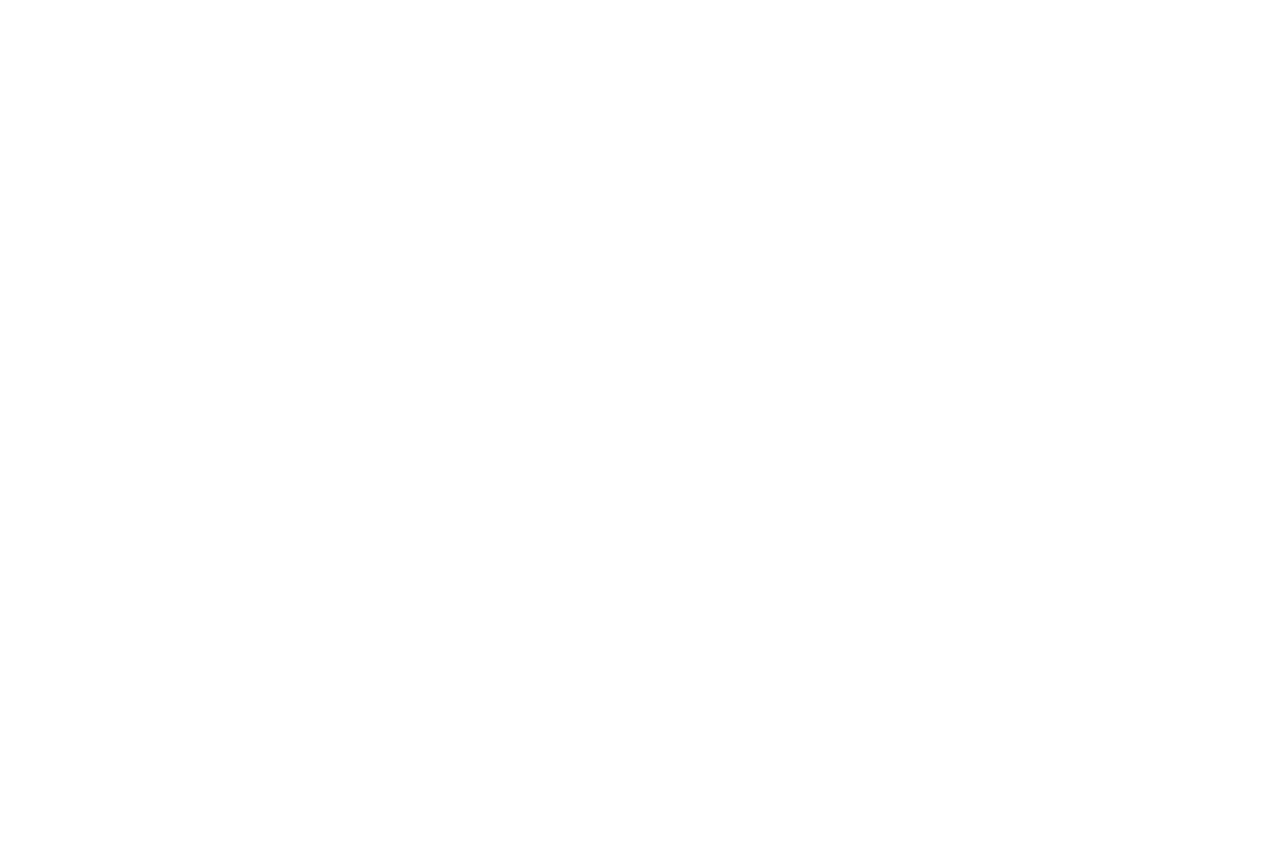
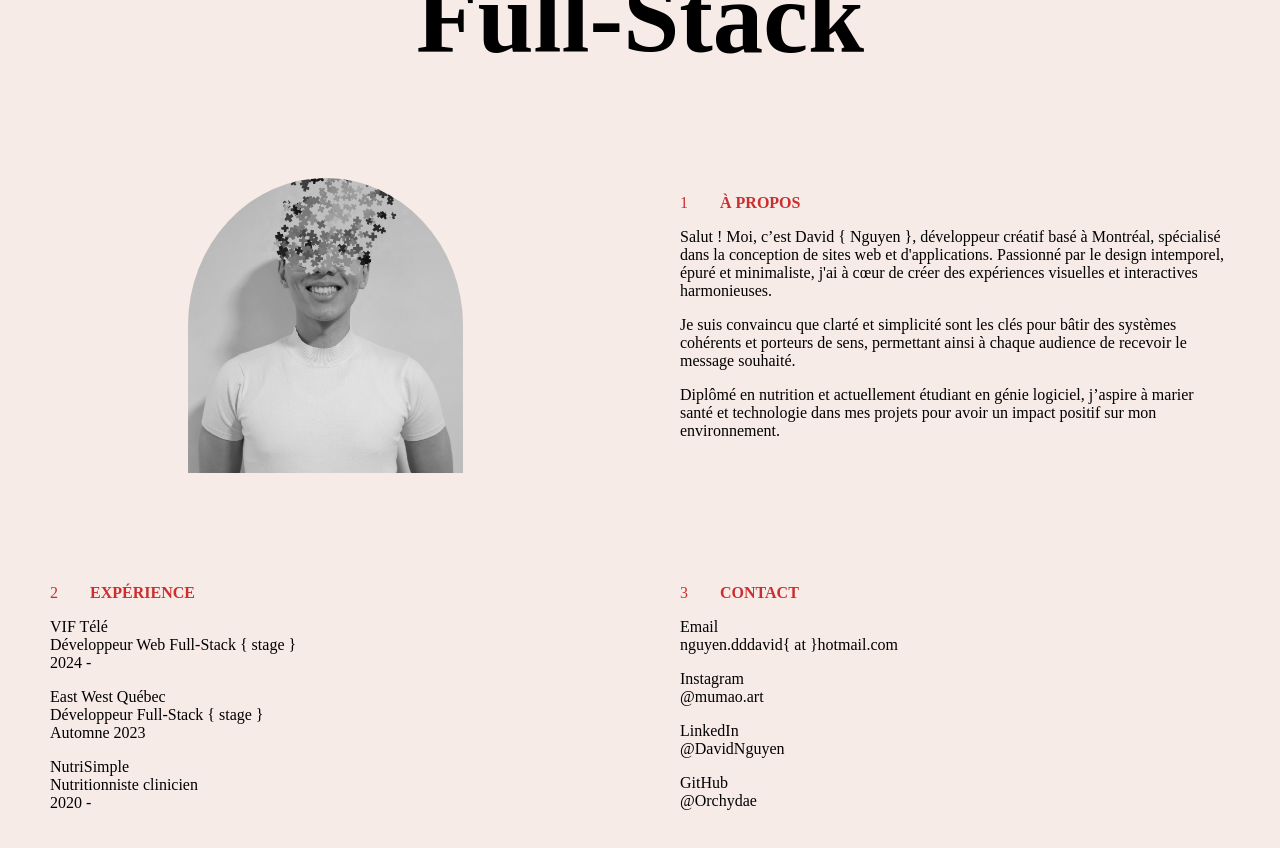
Before and after one commit to Orchydae/nomauclature, a React (Vite) app: page /membre/1 in a window 1280 px wide. Before the commit this address had no page. Shown: the part 400-1248 px from the top of the page. Before the commit the page ends 800 px from the top, so only its background shows below. Built offline with nearby package versions, Linux system fonts and the light colour scheme; a web font is replaced by a local one.

Commit message:
FEAT: Member page

```diff
--- a/src/Root.tsx
+++ b/src/Root.tsx
@@ -9,6 +9,7 @@
 import App from './pages/index/Index';
 import Members from './pages/index/components/Members';
 import Member from './pages/member/Member';
+import ScrollToTop from './components/scrollToTop/ScrollToTop';
 
 const Root = () => {
     const [loading, setLoading] = useState(true);
@@ -27,7 +28,7 @@
                     element: <Members />,
                 },
                 {
-                  path: "/membre",
+                  path: "/membre/:id", // Dynamic route with 'id' parameter
                   element: <Member/>,
                 },
                 // {
--- /dev/null
+++ b/src/components/scrollToTop/ScrollToTop.tsx
@@ -0,0 +1,16 @@
+import { useEffect } from 'react';
+import { useLocation } from 'react-router-dom';
+
+function ScrollToTop() {
+    const location = useLocation();
+
+    useEffect(() => {
+        setTimeout(() => {
+            window.scrollTo(0, 0);
+        }, 200);
+    }, [location]);
+
+    return null;
+}
+
+export default ScrollToTop;
--- a/src/components/transitions/curvyTransition/CurvyTransition.tsx
+++ b/src/components/transitions/curvyTransition/CurvyTransition.tsx
@@ -3,22 +3,26 @@
 import gsap from 'gsap';
 import { ScrollTrigger } from 'gsap/ScrollTrigger';
 import { useRef, useEffect } from 'react';
-
-gsap.registerPlugin(ScrollTrigger);
+import { useLocation } from 'react-router-dom';
 
 function CurvyTransition() {
+    gsap.registerPlugin(ScrollTrigger);
+    const location = useLocation();
     const circleContainerRef = useRef<HTMLDivElement>(null);
 
     useEffect(() => {
         const circleContainer = circleContainerRef.current;
         if (!circleContainer) return;
 
-        const updateHeight = () => {
-            ScrollTrigger.create({
+        ScrollTrigger.getAll().forEach(t => t.kill());
+
+        const scrollTrigger = ScrollTrigger.create({
             trigger: circleContainer,
             start: "top bottom",
             end: "bottom top",
             scrub: 1,
+            markers: true,
+            id: `curvy-transition-${location.pathname}`,
             onUpdate: (self) => {
                 const height = 50 - (self.progress * 50);
                 gsap.set(circleContainer, {
@@ -27,22 +31,20 @@
                 });
             },
         });
-        };
 
-        updateHeight();
+        ScrollTrigger.refresh(true);
 
         const resizeObserver = new ResizeObserver(() => {
-            ScrollTrigger.refresh();
-            updateHeight();
-        })
+            ScrollTrigger.refresh(true);
+        });
 
         resizeObserver.observe(circleContainer);
 
         return () => {
+            scrollTrigger.kill();
             resizeObserver.disconnect();
-            ScrollTrigger.getAll().forEach(instance => instance.kill());
-        }
-    });
+        };
+    }, [location]);
 
     return (
         <div ref={circleContainerRef} className={styles.circleContainer}>
--- a/src/layouts/rootLayout/RootLayout.tsx
+++ b/src/layouts/rootLayout/RootLayout.tsx
@@ -2,18 +2,19 @@
 import Header from "../header/Header";
 import Footer from "../footer/Footer";
 import QuoteTransition from "../../components/transitions/quoteTransition/QuoteTransition";
+import CurvyTransition from "../../components/transitions/curvyTransition/CurvyTransition";
 
 function RootLayout() {
 
 
     return (
         <div className="root-layout-container">
-
             {/* <Header /> */}
             <main>
                 <Outlet />
             </main>
-            <QuoteTransition />
+            {/* <QuoteTransition /> */}
+            <CurvyTransition />
             <Footer />
 
 
--- a/src/pages/index/data/members.ts
+++ b/src/pages/index/data/members.ts
@@ -6,6 +6,7 @@
     {
         firstName: "David",
         lastName: "Nguyen",
+        id: 1,
         role: "Artiste à temps perdu",
         socialMedias: [
             { platform: "facebook", url: "https://www.facebook.com/" },
@@ -18,6 +19,7 @@
     {
         firstName: "Paul",
         lastName: "Nguyen",
+        id: 2,
         role: "Étudiant en génie logiciel",
         socialMedias: [
             { platform: "facebook", url: "https://www.facebook.com/" },
@@ -30,6 +32,7 @@
     {
         firstName: "Yuka",
         lastName: "Uo",
+        id: 3,
         role: "Designer graphique",
         socialMedias: [
             { platform: "facebook", url: "https://www.facebook.com/" },
--- a/src/pages/member/Member.tsx
+++ b/src/pages/member/Member.tsx
@@ -1,13 +1,32 @@
 import styles from './styles/member-style.module.css'
+
+import { useParams } from 'react-router-dom'
 
 import MemberRole from './components/MemberRole'
 import MemberDescription from './components/MemberDescription'
 
+import { membersData } from './data/membersData'
+import ScrollToTop from '../../components/scrollToTop/ScrollToTop'
+
+
 function Member() {
+    const { id } = useParams<{ id: string }>(); // Get the 'id' parameter from the URL
+    const member = membersData[id]; // Get the member data from the membersData object
+
+    if (!member) {
+        return <div>Member not found</div>
+    }
+
     return (
         <div className={styles.mainContainer}>
-            <MemberRole/>
-            <MemberDescription/>
+            <ScrollToTop />
+            <MemberRole role={member.role} />
+            <MemberDescription
+                pictureSrc={member.pictureSrc}
+                description={member.description}
+                experience={member.experience}
+                contact={member.contact}
+            />
         </div>
     )
 }
--- a/src/pages/member/components/MemberDescription.tsx
+++ b/src/pages/member/components/MemberDescription.tsx
@@ -1,13 +1,18 @@
 import styles from '../styles/member-description.module.css'
 
-import David from '../../../assets/David.jpg'
+interface MemberDescriptionProps {
+    pictureSrc: string,
+    description: React.ReactNode,
+    experience: React.ReactNode,
+    contact: React.ReactNode,
+}
 
-function MemberDescription() {
+function MemberDescription({ pictureSrc, description, experience, contact }: MemberDescriptionProps) {
     return (
         <div className={styles.mainContainer}>
             <div className={styles.gridItem}>
                 <div className={styles.profilePictureContainer}>
-                    <img src={David} alt="profile-pic" />
+                    <img src={pictureSrc} alt="profile-pic" />
                 </div>
             </div>
             <div className={styles.gridItem}>
@@ -17,9 +22,7 @@
                         <span className={styles.title}>À PROPOS</span>
                     </p>
                     <div className={styles.descriptionContainer}>
-                        <p>Salut ! Moi, c’est David &#123; Nguyen &#125;, développeur créatif basé à Montréal, spécialisé dans la conception de sites web et d'applications. Passionné par le design intemporel, épuré et minimaliste, j'ai à cœur de créer des expériences visuelles et interactives harmonieuses.</p>
-                        <p>Je suis convaincu que clarté et simplicité sont les clés pour bâtir des systèmes cohérents et porteurs de sens, permettant ainsi à chaque audience de recevoir le message souhaité.</p>
-                        <p>Diplômé en nutrition et actuellement étudiant en génie logiciel, j’aspire à marier santé et technologie dans mes projets pour avoir un impact positif sur mon environnement.</p>
+                        {description}
                     </div>
 
                 </div>
@@ -31,21 +34,7 @@
                         <span className={styles.title}>EXPÉRIENCE</span>
                     </p>
                     <div className={styles.descriptionContainer}>
-                        <p>
-                            <span>VIF Télé</span>
-                            <span>Développeur Web Full-Stack &#123; stage &#125;</span>
-                            <span>2024 - </span>
-                        </p>
-                        <p>
-                            <span>East West Québec</span>
-                            <span>Développeur Full-Stack &#123; stage &#125;</span>
-                            <span>Automne 2023</span>
-                        </p>
-                        <p>
-                            <span>NutriSimple</span>
-                            <span>Nutritionniste clinicien</span>
-                            <span>2020 - </span>
-                        </p>
+                        {experience}
                     </div>
                 </div>
             </div>
@@ -56,22 +45,7 @@
                         <span className={styles.title}>CONTACT</span>
                     </p>
                     <div className={styles.descriptionContainer}>
-                        <p>
-                            <span>Email</span>
-                            <span>nguyen.dddavid&#123; at &#125;hotmail.com</span>
-                        </p>
-                        <p>
-                            <span>Instagram</span>
-                            <span>@mumao.art</span>
-                        </p>
-                        <p>
-                            <span>LinkedIn</span>
-                            <span>@DavidNguyen</span>
-                        </p>
-                        <p>
-                            <span>GitHub</span>
-                            <span>@Orchydae</span>
-                        </p>
+                        {contact}
 
                     </div>
                 </div>
--- /dev/null
+++ b/src/pages/member/data/membersData.tsx
@@ -0,0 +1,58 @@
+import DavidPicture from  '../../../assets/davidPic.png'
+
+export const membersData = {
+    1: {
+        firstName: 'David',
+        lastName: 'Nguyen',
+        pictureSrc: DavidPicture,
+        role:
+            <>
+                <span>Technologue créatif</span>
+                <span>Développeur & Designer</span>
+                <span>Full-Stack</span>
+            </>,
+        description:
+            <>
+                <p>Salut ! Moi, c’est David &#123; Nguyen &#125;, développeur créatif basé à Montréal, spécialisé dans la conception de sites web et d'applications. Passionné par le design intemporel, épuré et minimaliste, j'ai à cœur de créer des expériences visuelles et interactives harmonieuses.</p>
+                <p>Je suis convaincu que clarté et simplicité sont les clés pour bâtir des systèmes cohérents et porteurs de sens, permettant ainsi à chaque audience de recevoir le message souhaité.</p>
+                <p>Diplômé en nutrition et actuellement étudiant en génie logiciel, j’aspire à marier santé et technologie dans mes projets pour avoir un impact positif sur mon environnement.</p>
+            </>,
+        experience:
+            <>
+                <p>
+                    <span>VIF Télé</span>
+                    <span>Développeur Web Full-Stack &#123; stage &#125;</span>
+                    <span>2024 - </span>
+                </p>
+                <p>
+                    <span>East West Québec</span>
+                    <span>Développeur Full-Stack &#123; stage &#125;</span>
+                    <span>Automne 2023</span>
+                </p>
+                <p>
+                    <span>NutriSimple</span>
+                    <span>Nutritionniste clinicien</span>
+                    <span>2020 - </span>
+                </p>
+            </>,
+        contact:
+            <>
+                <p>
+                    <span>Email</span>
+                    <span>nguyen.dddavid&#123; at &#125;hotmail.com</span>
+                </p>
+                <p>
+                    <span>Instagram</span>
+                    <span>@mumao.art</span>
+                </p>
+                <p>
+                    <span>LinkedIn</span>
+                    <span>@DavidNguyen</span>
+                </p>
+                <p>
+                    <span>GitHub</span>
+                    <span>@Orchydae</span>
+                </p>
+            </>
+    }
+}
--- a/src/pages/member/styles/member-description.module.css
+++ b/src/pages/member/styles/member-description.module.css
@@ -15,7 +15,6 @@
         .profilePictureContainer {
             width: 50%;
             height: 95%;
-            background: red;
             border-radius: 50% 50% 0 0;
             margin: 0 auto;
 
```
Also changed, not shown: src/components/imagePopup/ImagePopup.tsx (+5 -4 lines), src/pages/index/components/Members.tsx (+10 -1 lines), src/pages/member/components/MemberRole.tsx (+7 -4 lines), src/assets/David.jpg (deleted), src/assets/davidPic.png (added). Lines whose indentation alone changed are shown as unchanged.
